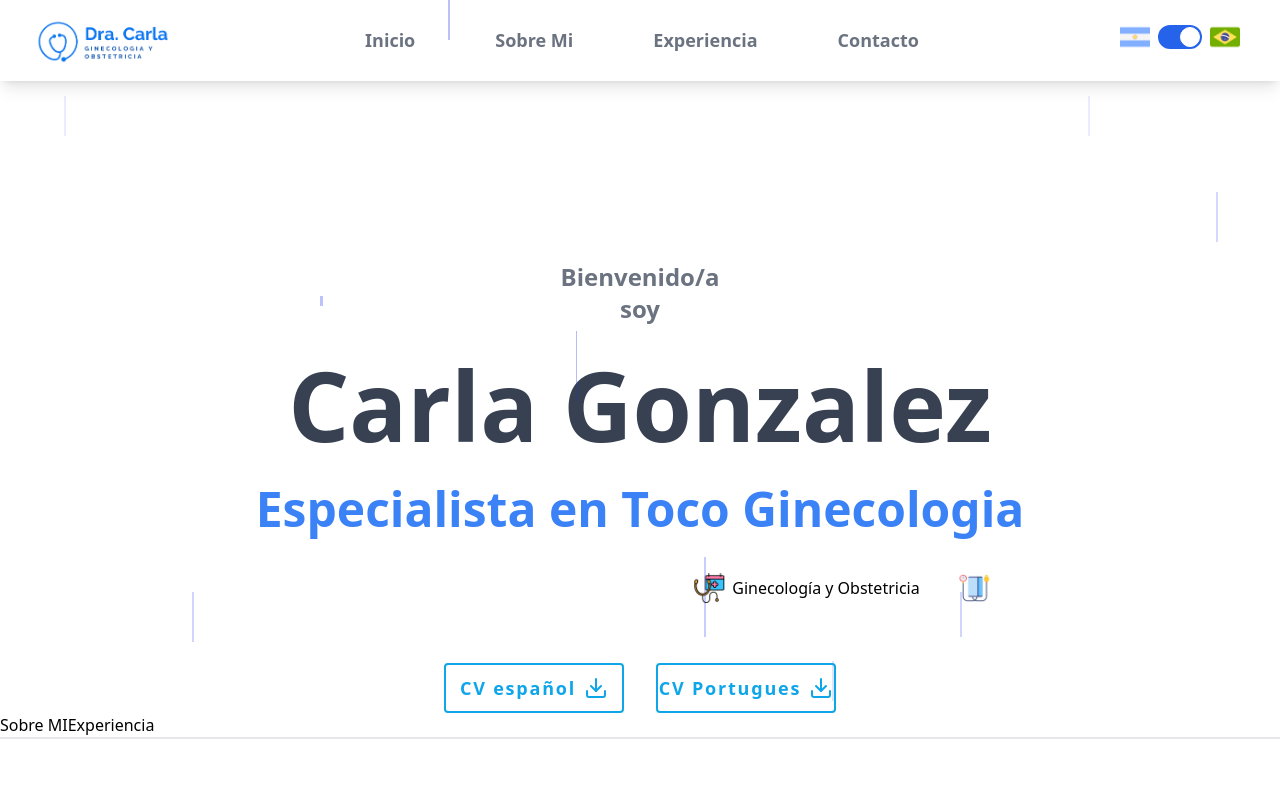
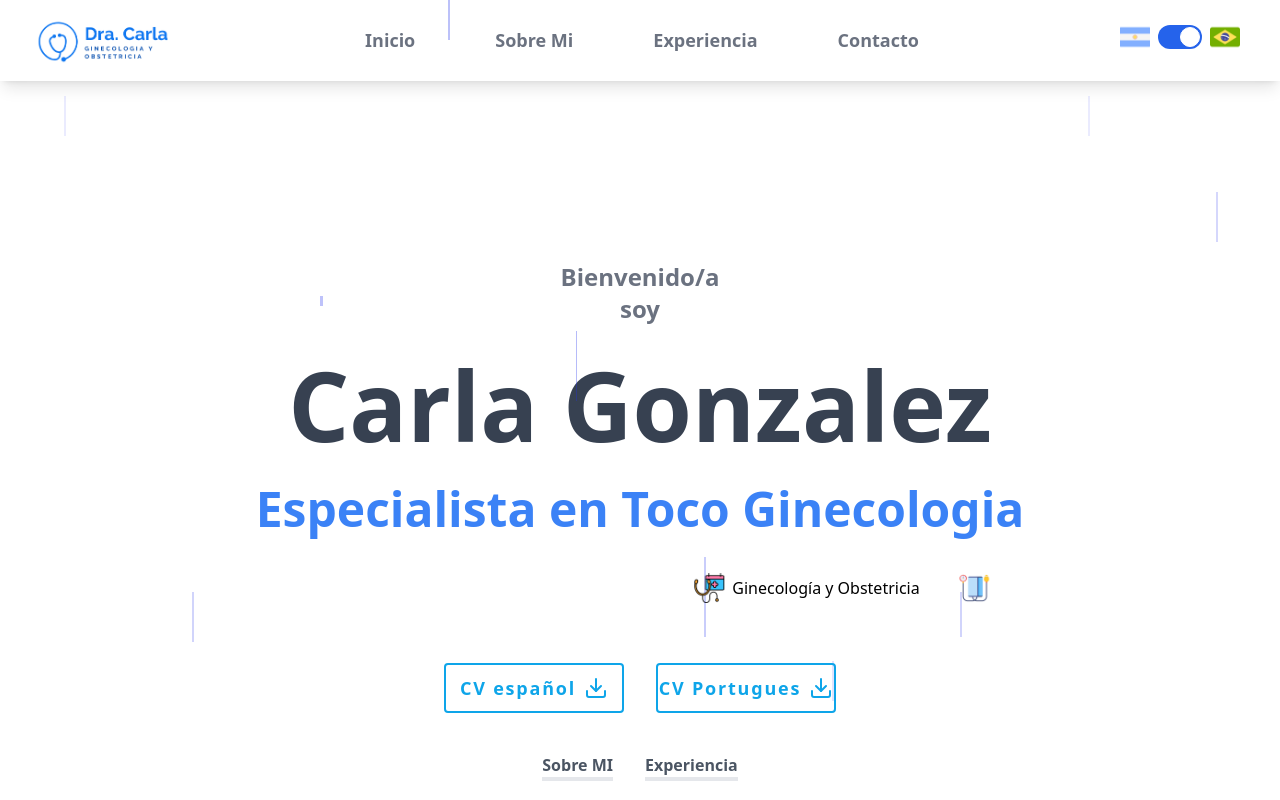
Before and after one commit to ArielGnz/cg-page, a React (Vite) app: page / in a window 1280 px wide. Built offline with nearby package versions, Linux system fonts and the light colour scheme.

Commit message:
maquetando la info

```diff
--- a/src/components/SobreMi.jsx/SobreMi.jsx
+++ b/src/components/SobreMi.jsx/SobreMi.jsx
@@ -2,10 +2,10 @@ import React from "react";
 
 export const SobreMi = () => {
   return (
-    <div>
-      <div className="border-b-2">
-        <span>Sobre MI</span>
-        <span>Experiencia</span>
+    <div className="mt-10">
+      <div className="flex justify-center font-semibold text-gray-600">
+        <span className="border-b-4 mx-4">Sobre MI</span>
+        <span className="border-b-4 mx-4">Experiencia</span>
       </div>
     </div>
   );
```
